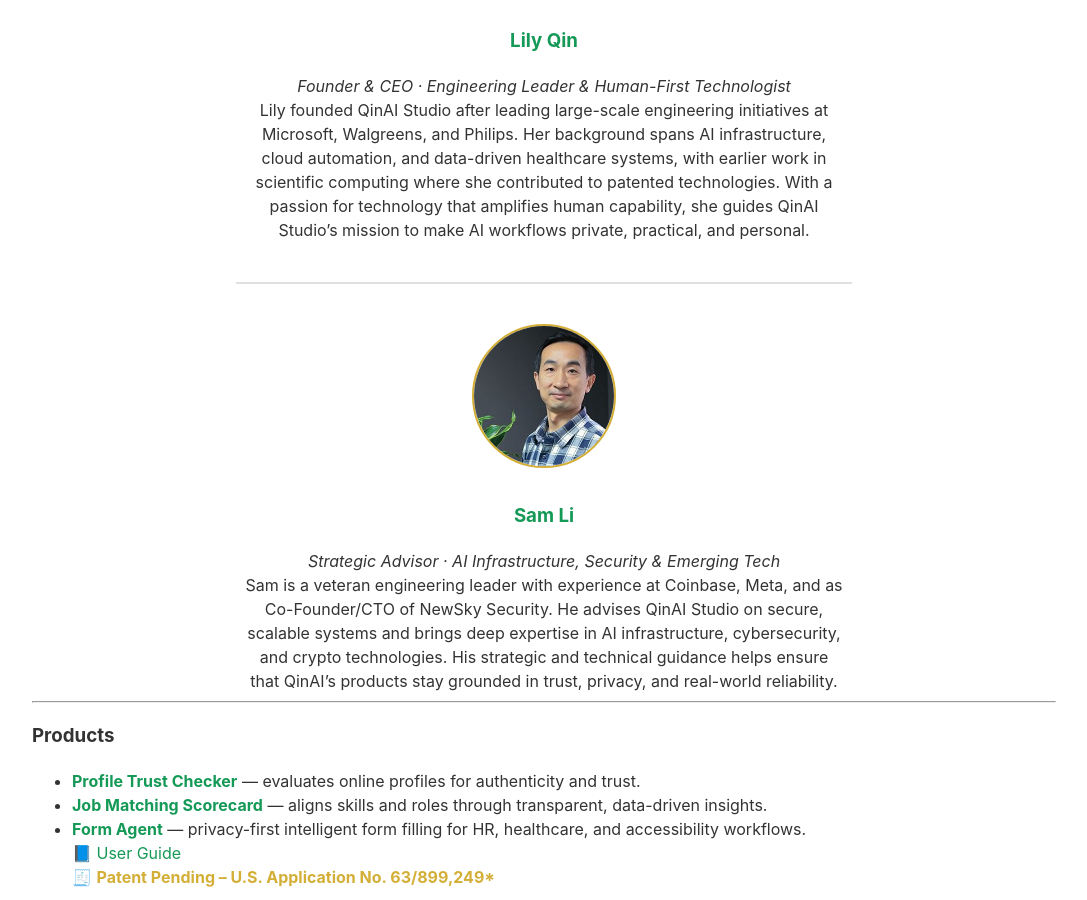
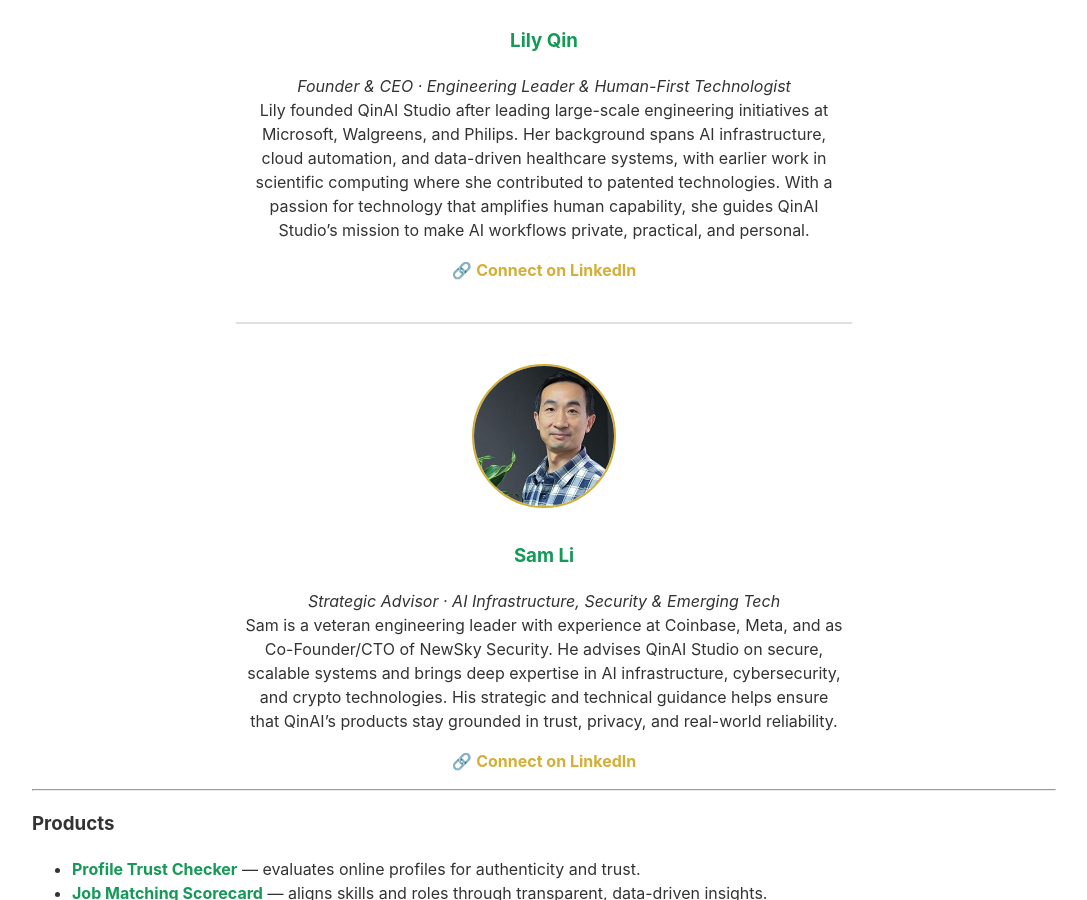
Before and after one commit to LilyQin19/qinaistudio.github.io, a Jekyll site: the page built from index.md, in a window 1280 px wide and 900 px high, scrolled down 784 px. Shown: the whole window, without its empty margins (96-1183 px from the left). Built offline with Jekyll 4.4.1, drawn with Linux system fonts in a browser that asks for light colours; our own code applies the rules of GitHub Pages for plain Markdown files.

Commit message:
Update index.md
Format change

```diff
--- a/index.md
+++ b/index.md
@@ -13,27 +13,34 @@ We believe that the real moat in AI lies in execution, tooling, and data integri
 
 <div align="center">
 
-<!-- Lily Qin -->
+<!-- Founder -->
   <img src="https://raw.githubusercontent.com/LilyQin19/qinaistudio.github.io/main/assets/LilyQin.jpg"
        alt="Lily Qin" width="160" style="border-radius:50%;border:2px solid #d4af37;margin-bottom:10px;">
 
-  <h3><a href="https://www.linkedin.com/in/lily-qin-2312382/">Lily Qin</a></h3>
+  <h3><a href="https://www.linkedin.com/in/lily-qin-2312382/" target="_blank">Lily Qin</a></h3>
   <em>Founder & CEO · Engineering Leader & Human-First Technologist</em>
 
+  <br>
   <p style="max-width:600px;margin:auto;">
+
   Lily founded QinAI Studio after leading large-scale engineering initiatives at Microsoft, Walgreens, and Philips.
   Her background spans AI infrastructure, cloud automation, and data-driven healthcare systems, with earlier work in scientific computing where she contributed to patented technologies.
   With a passion for technology that amplifies human capability, she guides QinAI Studio’s mission to make AI workflows private, practical, and personal.
   </p>
 
+  <p>
+    🔗 <a href="https://www.linkedin.com/in/lily-qin-2312382/" target="_blank" style="color:#d4af37;font-weight:bold;">Connect on LinkedIn</a>
+  </p>
+
   <hr style="width:60%;border:1px solid #e0e0e0;margin:40px 0;">
 
-<!-- Sam Li -->
+<!-- Advisor -->
   <img src="https://raw.githubusercontent.com/LilyQin19/qinaistudio.github.io/main/assets/SamLi.jpg"
        alt="Sam Li" width="140" style="border-radius:50%;border:2px solid #d4af37;margin-bottom:10px;">
 
-  <h3><a href="https://www.linkedin.com/in/samsongli/">Sam Li</a></h3>
+  <h3><a href="https://www.linkedin.com/in/samsongli/" target="_blank">Sam Li</a></h3>
   <em>Strategic Advisor · AI Infrastructure, Security & Emerging Tech</em>
+
 
   <p style="max-width:600px;margin:auto;">
   Sam is a veteran engineering leader with experience at Coinbase, Meta, and as Co-Founder/CTO of NewSky Security.
@@ -41,9 +48,11 @@ We believe that the real moat in AI lies in execution, tooling, and data integri
   His strategic and technical guidance helps ensure that QinAI’s products stay grounded in trust, privacy, and real-world reliability.
   </p>
 
+  <p>
+    🔗 <a href="https://www.linkedin.com/in/samsongli/" target="_blank" style="color:#d4af37;font-weight:bold;">Connect on LinkedIn</a>
+  </p>
+
 </div>
-
-
 
 ---
 
```
